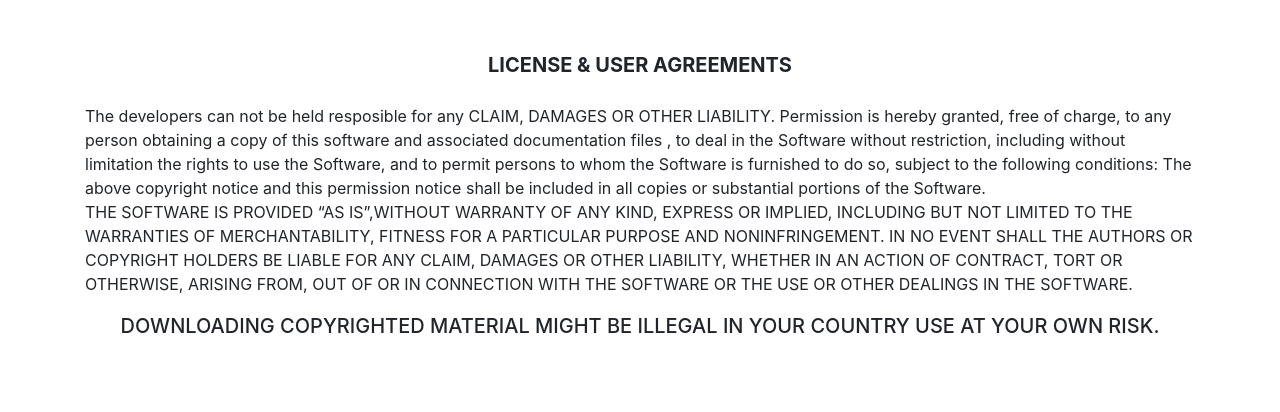
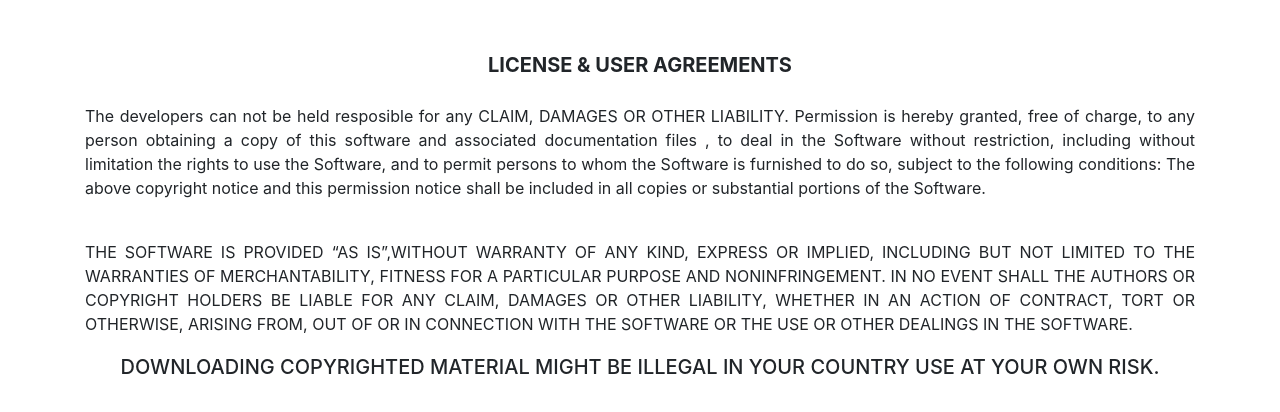
Before and after one commit to loopteam0/loopteam0.github.io, a website: page pages/TOS.html in a window 1280 px wide. Drawn offline with Linux system fonts and the light colour scheme.

Commit message:
no vivid change

```diff
--- a/pages/TOS.html
+++ b/pages/TOS.html
@@ -2,7 +2,7 @@
 <html lang="en">
 
 <head>
-     <meta charset="utf-8">
+    <meta charset="utf-8">
     <meta name="viewport" content="width=device-width, initial-scale=1, shrink-to-fit=no">
     <meta name="description" content="Loop client, Movies downloader">
     <meta name="the Loop Team" content="Movies downloader">
@@ -19,9 +19,14 @@
         margin-top: 15px;
     }
 
+    .justify {
+        text-align: justify;
+    }
+
     .container {
         margin-top: 50px;
     }
+
 </style>
 
 <body>
@@ -30,9 +35,9 @@
             <b>LICENSE &amp; USER AGREEMENTS</b>
         </p>
         <br>
-        The developers can not be held resposible for any CLAIM, DAMAGES OR OTHER LIABILITY. Permission is hereby granted, free of charge, to any person obtaining a copy of this software and associated documentation files , to deal in the Software without restriction, including without limitation the rights to use the Software, and to permit persons to whom the Software is furnished to do so, subject to the following conditions: The above copyright notice and this permission notice shall be included in all copies or substantial portions of the Software.
+        <p class="justify">The developers can not be held resposible for any CLAIM, DAMAGES OR OTHER LIABILITY. Permission is hereby granted, free of charge, to any person obtaining a copy of this software and associated documentation files , to deal in the Software without restriction, including without limitation the rights to use the Software, and to permit persons to whom the Software is furnished to do so, subject to the following conditions: The above copyright notice and this permission notice shall be included in all copies or substantial portions of the Software.</p>
         <br>
-        THE SOFTWARE IS PROVIDED “AS IS”,WITHOUT WARRANTY OF ANY KIND, EXPRESS OR IMPLIED, INCLUDING BUT NOT LIMITED TO THE WARRANTIES OF MERCHANTABILITY, FITNESS FOR A PARTICULAR PURPOSE AND NONINFRINGEMENT. IN NO EVENT SHALL THE AUTHORS OR COPYRIGHT HOLDERS BE LIABLE FOR ANY CLAIM, DAMAGES OR OTHER LIABILITY, WHETHER IN AN ACTION OF CONTRACT, TORT OR OTHERWISE, ARISING FROM, OUT OF OR IN CONNECTION WITH THE SOFTWARE OR THE USE OR OTHER DEALINGS IN THE SOFTWARE.
+        <p class="justify">THE SOFTWARE IS PROVIDED “AS IS”,WITHOUT WARRANTY OF ANY KIND, EXPRESS OR IMPLIED, INCLUDING BUT NOT LIMITED TO THE WARRANTIES OF MERCHANTABILITY, FITNESS FOR A PARTICULAR PURPOSE AND NONINFRINGEMENT. IN NO EVENT SHALL THE AUTHORS OR COPYRIGHT HOLDERS BE LIABLE FOR ANY CLAIM, DAMAGES OR OTHER LIABILITY, WHETHER IN AN ACTION OF CONTRACT, TORT OR OTHERWISE, ARISING FROM, OUT OF OR IN CONNECTION WITH THE SOFTWARE OR THE USE OR OTHER DEALINGS IN THE SOFTWARE.</p>
         <p class="lead"> Downloading copyrighted material might be illegal in your country use at your own risk.</p>
     </div>
 </body>
```
